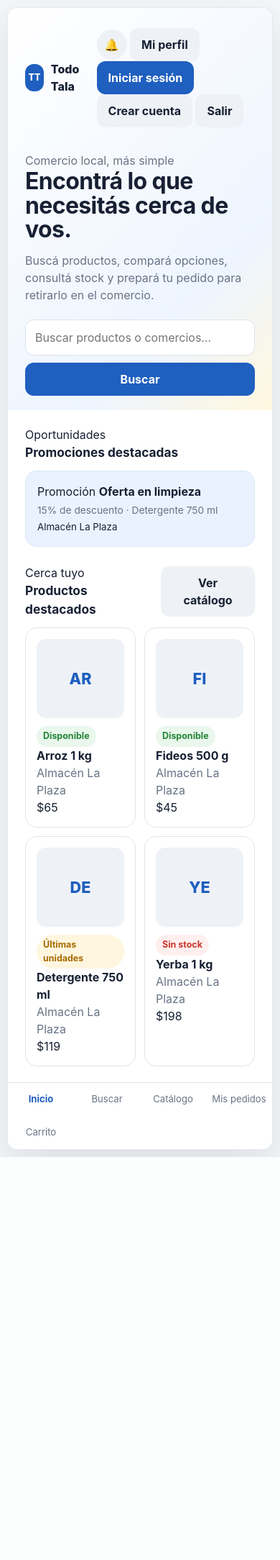
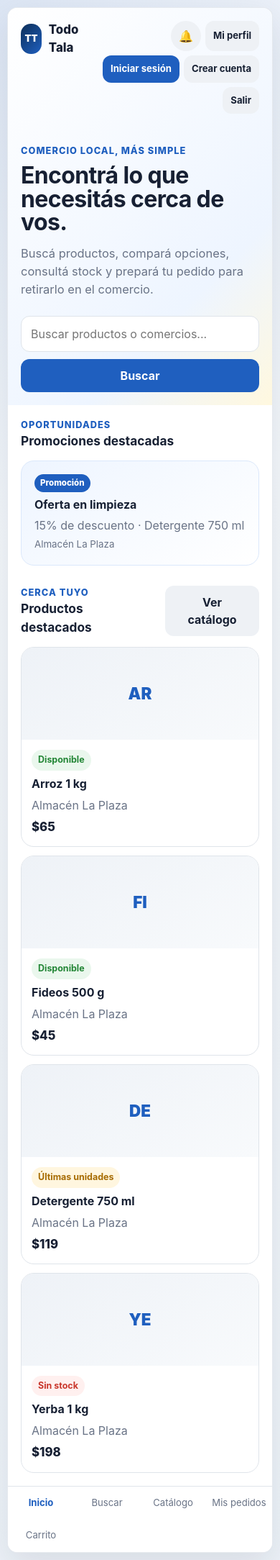
Before and after one commit to manueltellechea38-cmd/Todo-Tala, a PHP site: page /pantalla_inicio/todo_tala_pantalla_inicio.html in a window 390 px wide. Shown: the whole page at 72% size. Before the commit the page ends 1608 px from the top, so only its background shows below. Run offline with PHP 8.4, Linux system fonts and the light colour scheme.

Commit message:
v1.1: mejorar diseño responsive del inicio

```diff
--- a/pantalla_inicio/estilos.css
+++ b/pantalla_inicio/estilos.css
@@ -1,231 +1,221 @@
-/* Importa los estilos compartidos por todo el MVP. */
 @import url("../assets/estilos_globales.css");
 
-/* Define el encabezado visual de la pantalla inicial. */
+.home-page {
+    background:
+        radial-gradient(circle at top left, rgba(31, 95, 191, 0.12), transparent 34%),
+        linear-gradient(180deg, #f7f9fc 0%, #edf2f8 100%);
+}
+
+.home-card {
+    max-width: 1120px;
+}
+
 .home-hero {
-    /* Agrega espacio interior amplio. */
-    padding: 28px 24px 20px;
-    /* Crea un degradado muy suave con los colores del proyecto. */
+    padding: 24px;
     background: linear-gradient(135deg, #ffffff 0%, #eef5ff 72%, #fff8df 100%);
 }
 
-/* Organiza logo y acciones superiores. */
 .home-topbar {
-    /* Usa flexbox. */
     display: flex;
-    /* Separa ambos extremos. */
     justify-content: space-between;
-    /* Centra verticalmente. */
     align-items: center;
-    /* Separa elementos. */
+    gap: 14px;
+}
+
+.brand {
+    display: flex;
+    align-items: center;
+    gap: 10px;
+    font-weight: 850;
+    font-size: 1.05rem;
+}
+
+.brand-mark {
+    width: 42px;
+    height: 42px;
+    border-radius: 14px;
+    background: linear-gradient(135deg, #0d2f59, #1f5fbf);
+    color: white;
+    display: grid;
+    place-items: center;
+    font-size: 0.82rem;
+    font-weight: 900;
+}
+
+.topbar-actions {
+    display: flex;
+    flex-wrap: wrap;
+    justify-content: flex-end;
+    gap: 8px;
+}
+
+.hero-copy {
+    max-width: 720px;
+    margin-top: 42px;
+}
+
+.hero-kicker,
+.section-kicker {
+    color: var(--color-primary);
+    font-size: 0.8rem;
+    font-weight: 800;
+    text-transform: uppercase;
+    letter-spacing: 0.08em;
+}
+
+.hero-copy h1 {
+    margin: 8px 0 14px;
+    font-size: clamp(2rem, 6vw, 3.7rem);
+    line-height: 1.03;
+}
+
+.hero-copy > p:last-child {
+    max-width: 620px;
+    color: var(--color-muted);
+    font-size: 1.03rem;
+}
+
+.home-actions {
+    display: grid;
+    grid-template-columns: 1fr auto;
+    gap: 10px;
+    margin-top: 24px;
+    max-width: 760px;
+}
+
+.home-sections {
+    padding: 24px;
+    display: grid;
+    gap: 28px;
+}
+
+.section-heading {
+    display: flex;
+    justify-content: space-between;
+    align-items: flex-end;
+    gap: 12px;
+    margin-bottom: 14px;
+}
+
+.promo-grid {
+    display: grid;
+    grid-template-columns: repeat(3, minmax(0, 1fr));
     gap: 12px;
 }
 
-/* Estilo del nombre del proyecto. */
-.brand {
-    /* Usa una fila. */
+.promo-card {
+    min-height: 130px;
     display: flex;
-    /* Centra verticalmente. */
-    align-items: center;
-    /* Separa el símbolo del texto. */
-    gap: 10px;
-    /* Refuerza el peso visual. */
+    flex-direction: column;
+    justify-content: flex-end;
+    gap: 5px;
+    padding: 18px;
+    border-radius: 18px;
+    border: 1px solid #dbe8fb;
+    background: linear-gradient(145deg, #eef5ff, #ffffff);
+}
+
+.promo-card:nth-child(2n) {
+    border-color: #f2df9c;
+    background: linear-gradient(145deg, #fff8df, #ffffff);
+}
+
+.promo-label {
+    width: fit-content;
+    padding: 4px 8px;
+    border-radius: 999px;
+    background: var(--color-primary);
+    color: white;
+    font-size: 0.72rem;
     font-weight: 800;
 }
 
-/* Crea un símbolo simple sin depender de imágenes externas. */
-.brand-mark {
-    /* Define el tamaño. */
-    width: 38px;
-    /* Define la altura. */
-    height: 38px;
-    /* Redondea el símbolo. */
-    border-radius: 12px;
-    /* Usa azul principal. */
-    background: var(--color-primary);
-    /* Usa texto blanco. */
-    color: white;
-    /* Centra las letras. */
-    display: grid;
-    /* Centra completamente. */
-    place-items: center;
-    /* Reduce el tamaño del texto. */
-    font-size: 0.78rem;
+.promo-card p,
+.promo-card small {
+    color: var(--color-muted);
 }
 
-/* Separa la introducción del encabezado. */
-.hero-copy {
-    /* Limita el ancho para legibilidad. */
-    max-width: 680px;
-    /* Agrega margen superior. */
-    margin-top: 34px;
-}
-
-/* Destaca el mensaje principal. */
-.hero-copy h1 {
-    /* Usa un tamaño grande pero razonable para un MVP. */
-    font-size: clamp(2rem, 6vw, 3.4rem);
-    /* Ajusta altura de línea. */
-    line-height: 1.05;
-    /* Agrega margen inferior. */
-    margin-bottom: 14px;
-}
-
-/* Estilo del texto de apoyo. */
-.hero-copy p {
-    /* Usa texto secundario. */
-    color: var(--color-muted);
-    /* Limita el ancho. */
-    max-width: 580px;
-}
-
-/* Organiza búsqueda y botones principales. */
-.home-actions {
-    /* Usa una grilla. */
+.preview-grid {
     display: grid;
-    /* Crea dos columnas. */
-    grid-template-columns: 1fr auto;
-    /* Separa elementos. */
-    gap: 10px;
-    /* Agrega margen superior. */
-    margin-top: 22px;
-}
-
-/* Área que contiene promociones y productos. */
-.home-sections {
-    /* Agrega espacio interior. */
-    padding: 22px 24px;
-    /* Usa una grilla. */
-    display: grid;
-    /* Separa secciones. */
-    gap: 24px;
-}
-
-/* Encabezado pequeño de cada bloque. */
-.section-heading {
-    /* Usa flexbox. */
-    display: flex;
-    /* Separa título y enlace. */
-    justify-content: space-between;
-    /* Centra verticalmente. */
-    align-items: center;
-    /* Agrega margen inferior. */
-    margin-bottom: 12px;
-}
-
-/* Grilla de promociones. */
-.promo-grid {
-    /* Usa CSS Grid. */
-    display: grid;
-    /* Crea tres columnas flexibles. */
-    grid-template-columns: repeat(3, 1fr);
-    /* Separa tarjetas. */
+    grid-template-columns: repeat(4, minmax(0, 1fr));
     gap: 12px;
 }
 
-/* Tarjeta de promoción. */
-.promo-card {
-    /* Agrega espacio interior. */
-    padding: 16px;
-    /* Redondea las esquinas. */
-    border-radius: 16px;
-    /* Usa un fondo azul suave. */
-    background: var(--color-primary-soft);
-    /* Dibuja borde. */
-    border: 1px solid #dbe8fb;
-}
-
-/* Variante amarilla de promoción. */
-.promo-card:nth-child(2) {
-    /* Usa fondo amarillo suave. */
-    background: #fff8df;
-    /* Ajusta el borde. */
-    border-color: #f4e4a5;
-}
-
-/* Variante neutra de promoción. */
-.promo-card:nth-child(3) {
-    /* Usa fondo gris claro. */
-    background: #f1f3f6;
-    /* Ajusta el borde. */
-    border-color: #e0e4e9;
-}
-
-/* Texto secundario dentro de promoción. */
-.promo-card p {
-    /* Usa color secundario. */
-    color: var(--color-muted);
-    /* Reduce tamaño. */
-    font-size: 0.86rem;
-    /* Agrega margen superior. */
-    margin-top: 4px;
-}
-
-/* Grilla de productos destacados. */
-.preview-grid {
-    /* Usa dos columnas. */
-    display: grid;
-    /* Reparte el espacio. */
-    grid-template-columns: repeat(2, 1fr);
-    /* Separa tarjetas. */
-    gap: 12px;
-}
-
-/* Tarjeta de producto en inicio. */
 .preview-card {
-    /* Dibuja borde. */
+    overflow: hidden;
     border: 1px solid var(--color-border);
-    /* Redondea. */
-    border-radius: 16px;
-    /* Agrega espacio interior. */
-    padding: 15px;
-    /* Muestra cursor de enlace. */
+    border-radius: 18px;
+    background: white;
     cursor: pointer;
-    /* Agrega transición. */
     transition: 160ms ease;
 }
 
-/* Hover de producto. */
-.preview-card:hover {
-    /* Cambia color del borde. */
+.preview-card:hover,
+.preview-card:focus {
     border-color: #b9cceb;
-    /* Eleva la tarjeta. */
     transform: translateY(-2px);
+    box-shadow: 0 10px 30px rgba(23, 32, 51, 0.08);
+    outline: none;
 }
 
-/* Simulación visual de imagen de producto. */
 .product-placeholder {
-    /* Define altura. */
-    height: 110px;
-    /* Redondea. */
-    border-radius: 13px;
-    /* Usa fondo suave. */
-    background: #eef2f7;
-    /* Centra siglas. */
+    height: 128px;
     display: grid;
-    /* Centra en ambos ejes. */
     place-items: center;
-    /* Usa texto azul. */
+    background: linear-gradient(145deg, #eef2f7, #f8fafc);
     color: var(--color-primary);
-    /* Usa peso fuerte. */
-    font-weight: 850;
-    /* Aumenta el tamaño. */
-    font-size: 1.35rem;
-    /* Separa del texto inferior. */
-    margin-bottom: 11px;
+    font-size: 1.4rem;
+    font-weight: 900;
 }
 
-/* Ajustes para celulares. */
-@media (max-width: 650px) {
-    /* Apila búsqueda y botón. */
-    .home-actions {
-        /* Usa una sola columna. */
+.preview-card__body {
+    display: grid;
+    gap: 6px;
+    padding: 14px;
+}
+
+.preview-price {
+    color: var(--color-text);
+    font-size: 1.05rem;
+    font-weight: 850;
+}
+
+@media (max-width: 900px) {
+    .preview-grid {
+        grid-template-columns: repeat(2, minmax(0, 1fr));
+    }
+
+    .promo-grid {
+        grid-template-columns: repeat(2, minmax(0, 1fr));
+    }
+}
+
+@media (max-width: 680px) {
+    .home-hero,
+    .home-sections {
+        padding: 18px;
+    }
+
+    .home-topbar {
+        align-items: flex-start;
+    }
+
+    .topbar-actions {
+        gap: 6px;
+    }
+
+    .topbar-actions .btn {
+        padding: 9px 11px;
+        font-size: 0.82rem;
+    }
+
+    .home-actions,
+    .preview-grid,
+    .promo-grid {
         grid-template-columns: 1fr;
     }
 
-    /* Reduce a una columna las promociones. */
-    .promo-grid {
-        /* Usa una columna. */
-        grid-template-columns: 1fr;
+    .section-heading {
+        align-items: flex-start;
     }
 }
```
